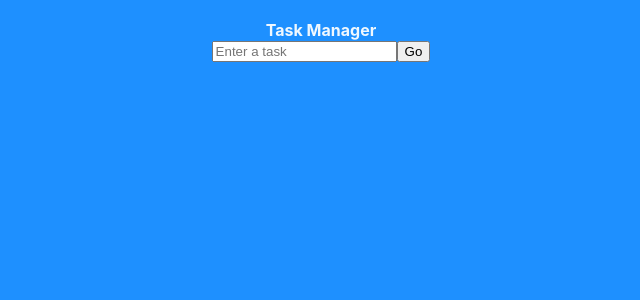
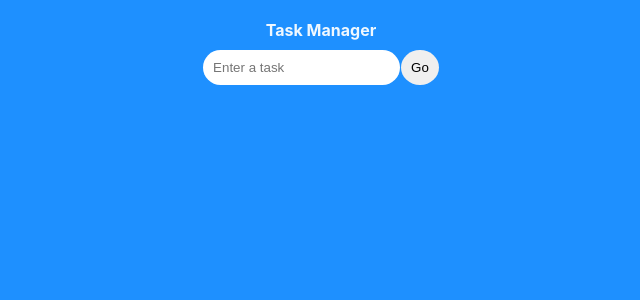
Before and after one commit to akmalnawabi/typescript, a React (Create React App) app in the folder react-typescript/: page / in a window 1280 px wide. Shown: the top 300 px of the page, without its empty margins (319-959 px from the left). Built offline with nearby package versions, Linux system fonts and the light colour scheme.

Commit message:
style classes

```diff
--- a/react-typescript/src/components/InputField.tsx
+++ b/react-typescript/src/components/InputField.tsx
@@ -1,5 +1,5 @@
 import React, { useRef } from 'react'
-
+import './style.css';
 
 interface Props {
     todo: string;
@@ -11,7 +11,7 @@ const InputField = ({ todo, setTodo, handleAdd }: Props) => {
     const inputRef = useRef<HTMLInputElement>(null);
 
     return (
-        <form onSubmit={(e) => {
+        <form className='form' onSubmit={(e) => {
             handleAdd(e)
             inputRef.current?.blur()
             }}>
```
